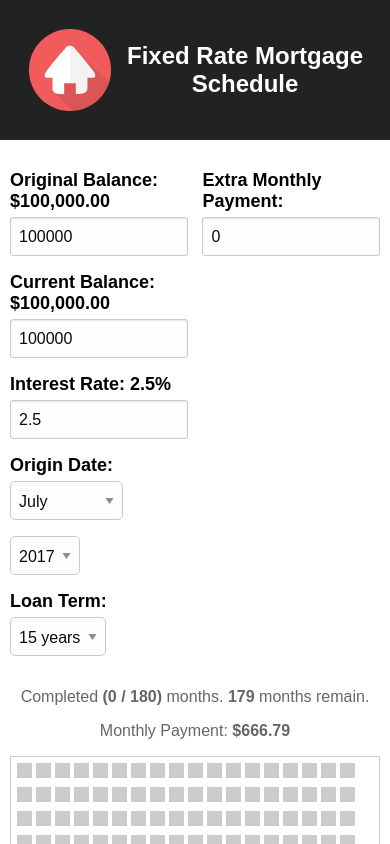
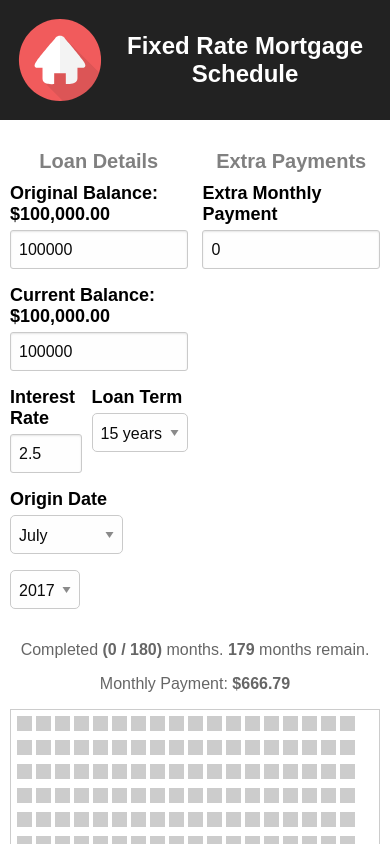
Before and after one commit to dillonhafer/mortgage-schedule, a React (Create React App) app: page / in a window 390 px wide. Shown: the top 844 px of the page. Built offline with nearby package versions, Linux system fonts and the light colour scheme.

Commit message:
Fix interest rate input

```diff
--- a/src/App.js
+++ b/src/App.js
@@ -1,7 +1,6 @@
 import React, { Component } from 'react';
 import './styles/css/App.css';
 import moment from 'moment';
-import Month from './Month';
 import MonthChart from './MonthChart';
 import {numberToCurrency} from './Helpers';
 import logo from './home.svg';
@@ -77,7 +76,33 @@ class App extends Component {
   }
 
   handleInterestRateChange = (e) => {
-    this.setAndUpdateState({interestRate: parseFloat(e.target.value).toFixed(1)});
+    if (e.target.value === "") {
+      e.target.value = ""
+    }
+    const value = e.target.value.replace(/\D/, '');
+    let interestRate = 0.00;
+    console.log(value);
+
+    switch (value.length) {
+      case 0:
+        interestRate = '';
+        break;
+      case 1:
+        interestRate = `${value}`;
+        break;
+      case 2:
+        interestRate = `${value}`;
+        break;
+      case 3:
+        interestRate = `${value[0]}.${value[1]}${value[2]}`;
+        break;
+      default:
+        return
+    }
+    if (value.length < 4) {
+      console.log("fin", e.target.value, value, value.length)
+      this.setAndUpdateState({interestRate});
+    }
   }
 
   handleYearChange = (e) => {
@@ -164,17 +189,34 @@ class App extends Component {
         <div className="App-intro">
           <div className="formRow">
             <div className="loanDetails">
+              <span className="sectionHeader">Loan Details</span>
               <label htmlFor="originalBalance">Original Balance: <b>{numberToCurrency(loanBalance)}</b></label>
               <input id="originalBalance" type="number" pattern="[0-9]*" min="1000" max="500000" step="1000" value={loanBalance} onChange={this.handleLoanBalanceChange} />
 
               <label htmlFor="currentBalance">Current Balance: <b>{numberToCurrency(currentBalance)}</b></label>
               <input id="currentBalance" type="number" pattern="[0-9]*" min="1000" max={loanBalance} step="1000" value={currentBalance} onChange={this.handleCurrentBalanceChange} />
 
-              <label htmlFor="interestRate">Interest Rate: <b>{interestRate}%</b></label>
-              <input id="interestRate" type="number" pattern="[0-9]*" min="0.10" max="30.00" value={interestRate} step="0.1" onChange={this.handleInterestRateChange} />
+              <div className="interestRateRow">
+                <div>
+                  <label htmlFor="interestRate">Interest Rate</label>
+                  <input id="interestRate" placeholder="(3.50)" type="number" pattern="[0-9]*" min="0.10" max="30.00" value={interestRate} step="0.1" onChange={this.handleInterestRateChange} />
+                </div>
+
+                <div>
+                  <label htmlFor="yearTerm">Loan Term</label>
+                  <select id="yearTerm" onChange={this.handleYearTermChange} value={yearTerm}>
+                    {
+                      [...Array(30).keys()].map((y) => {
+                        const year = y + 1;
+                        return <option key={y} value={year}>{year} {year === 1 ? "year" : "years"}</option>;
+                      })
+                    }
+                  </select>
+                </div>
+              </div>
 
 
-              <label htmlFor="startMonth">Origin Date:</label>
+              <label htmlFor="startMonth">Origin Date</label>
               <div>
                 <select id="startMonth" onChange={this.handleMonthChange} value={startMonth}>
                   {
@@ -193,21 +235,11 @@ class App extends Component {
                 </select>
               </div>
 
-              <label htmlFor="yearTerm">Loan Term:</label>
-              <div>
-                <select id="yearTerm" onChange={this.handleYearTermChange} value={yearTerm}>
-                  {
-                    [...Array(30).keys()].map((y) => {
-                      const year = y + 1;
-                      return <option key={y} value={year}>{year} {year === 1 ? "year" : "years"}</option>;
-                    })
-                  }
-                </select>
-              </div>
             </div>
 
             <div className="extraPayments">
-              <label htmlFor="extraMonthlyPayment">Extra Monthly Payment:</label>
+              <span className="sectionHeader">Extra Payments</span>
+              <label htmlFor="extraMonthlyPayment">Extra Monthly Payment</label>
               <input id="extraMonthlyPayment" value={extraMonthlyPayment} min="1" type="number" onChange={this.handleExtraMonthlyPaymentChange} />
             </div>
           </div>
--- a/src/styles/css/App.css
+++ b/src/styles/css/App.css
@@ -1,7 +1,7 @@
 .App-header {
   background-color: #222;
   text-align: center;
-  padding: 20px;
+  padding: 10px;
   color: white;
   display: -webkit-flex;
   display: flex;
@@ -172,6 +172,13 @@ input[type=range].range-input {
   input[type=range].range-input:focus::-ms-fill-upper {
     background: rgba(180, 180, 180, 0.55); }
 
+.interestRateRow {
+  display: -webkit-flex;
+  display: flex;
+  flex-direction: row; }
+  .interestRateRow > div:first-child {
+    margin-right: 10px; }
+
 .formRow {
   display: -webkit-flex;
   display: flex;
@@ -186,6 +193,14 @@ input[type=range].range-input {
   width: 48%;
   margin-left: 1%; }
 
+.sectionHeader {
+  display: block;
+  font-weight: bold;
+  text-align: center;
+  color: gray;
+  font-size: 20px;
+  margin-bottom: 10px; }
+
 @media only screen and (min-device-width: 320px) and (max-device-width: 568px) {
   .formRow {
     display: -webkit-flex;
@@ -195,6 +210,15 @@ input[type=range].range-input {
 
   .loanDetails, .extraPayments {
     width: 100%;
-    margin-right: 0%; } }
+    margin-right: 0%; }
+
+  .App-header {
+    -webkit-justify-content: flex-start;
+    justify-content: flex-start; }
+    .App-header img {
+      height: 50px; }
+    .App-header h2 {
+      font-size: 16px;
+      margin-left: 10px; } }
 
 /*# sourceMappingURL=App.css.map */
--- a/src/styles/scss/App.scss
+++ b/src/styles/scss/App.scss
@@ -1,7 +1,7 @@
 .App-header {
   background-color: #222;
   text-align: center;
-  padding: 20px;
+  padding: 10px;
   color: white;
   display: -webkit-flex;
   display: flex;
@@ -12,9 +12,6 @@
 
   img {
     height: 100px;
-  }
-
-  h2 {
   }
 }
 
@@ -209,6 +206,16 @@ input[type=range].range-input {
   }
 }
 
+.interestRateRow {
+  display: -webkit-flex;
+  display: flex;
+  flex-direction: row;
+
+  & > div:first-child {
+    margin-right: 10px;
+  }
+}
+
 .formRow {
   display: -webkit-flex;
   display: flex;
@@ -226,6 +233,15 @@ input[type=range].range-input {
   margin-left: 1%;
 }
 
+.sectionHeader {
+  display: block;
+  font-weight: bold;
+  text-align: center;
+  color: gray;
+  font-size: 20px;
+  margin-bottom: 10px;
+}
+
 @media only screen
 and (min-device-width : 320px)
 and (max-device-width : 568px) {
@@ -240,4 +256,18 @@ and (max-device-width : 568px) {
     width: 100%;
     margin-right: 0%;
   }
+
+  .App-header {
+    -webkit-justify-content: flex-start;
+    justify-content: flex-start;
+
+    img {
+      height: 50px;
+    }
+
+    h2 {
+      font-size: 16px;
+      margin-left: 10px;
+    }
+  }
 }
```
Also changed, not shown: 1 other file (tests, documents, lock files or other folders).
